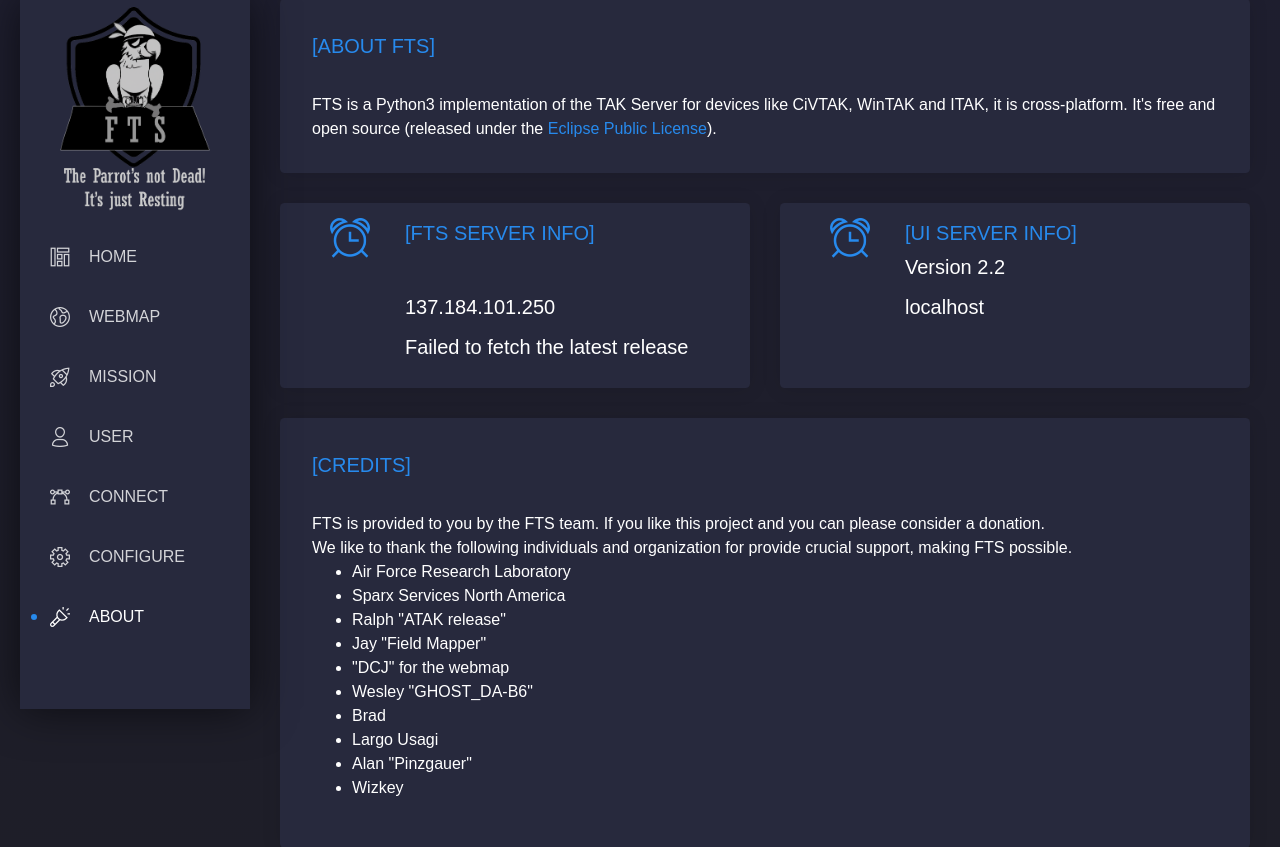
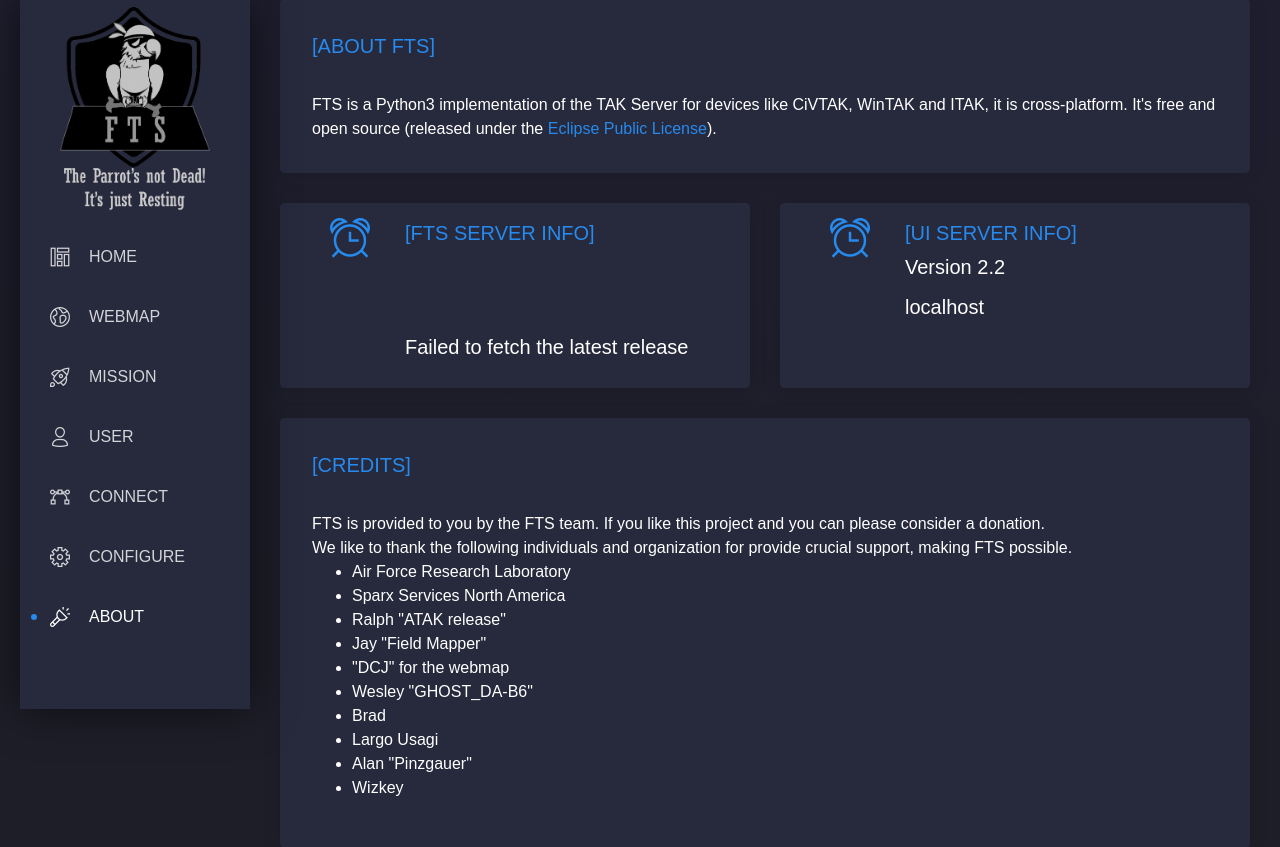
Before and after one commit to FreeTAKTeam/UI, a Flask app: page /about in a window 1280 px wide; the page is wider, and only the part inside the window is pictured. Shown: the part 81-928 px from the top of that part. Run offline with Flask 3, Linux system fonts and the light colour scheme; the visitor is signed in with stand-in values (Sample User, id 1); some libraries are stand-ins or nearby versions; some web fonts are replaced.

Commit message:
added nbsp to server-ip tag.

```diff
--- a/FreeTAKServer-UI/app/home/templates/about.html
+++ b/FreeTAKServer-UI/app/home/templates/about.html
@@ -29,7 +29,7 @@
           <div class="numbers">
             <p class="card-category" style="font-size: 20px; color: #278aed;">[FTS SERVER INFO]</p>
             <h3 class="card-title about-version-lbl" id="server-version">&nbsp;</h3>
-            <h3 class="card-title about-version-lbl" id="server-ip">137.184.101.250</h3>
+            <h3 class="card-title about-version-lbl" id="server-ip">&nbsp;</h3>
             <h3 class="card-title about-version-lbl" id="release">&nbsp;</h3> <!-- New tag for release version -->
           </div>
         </div>
```
